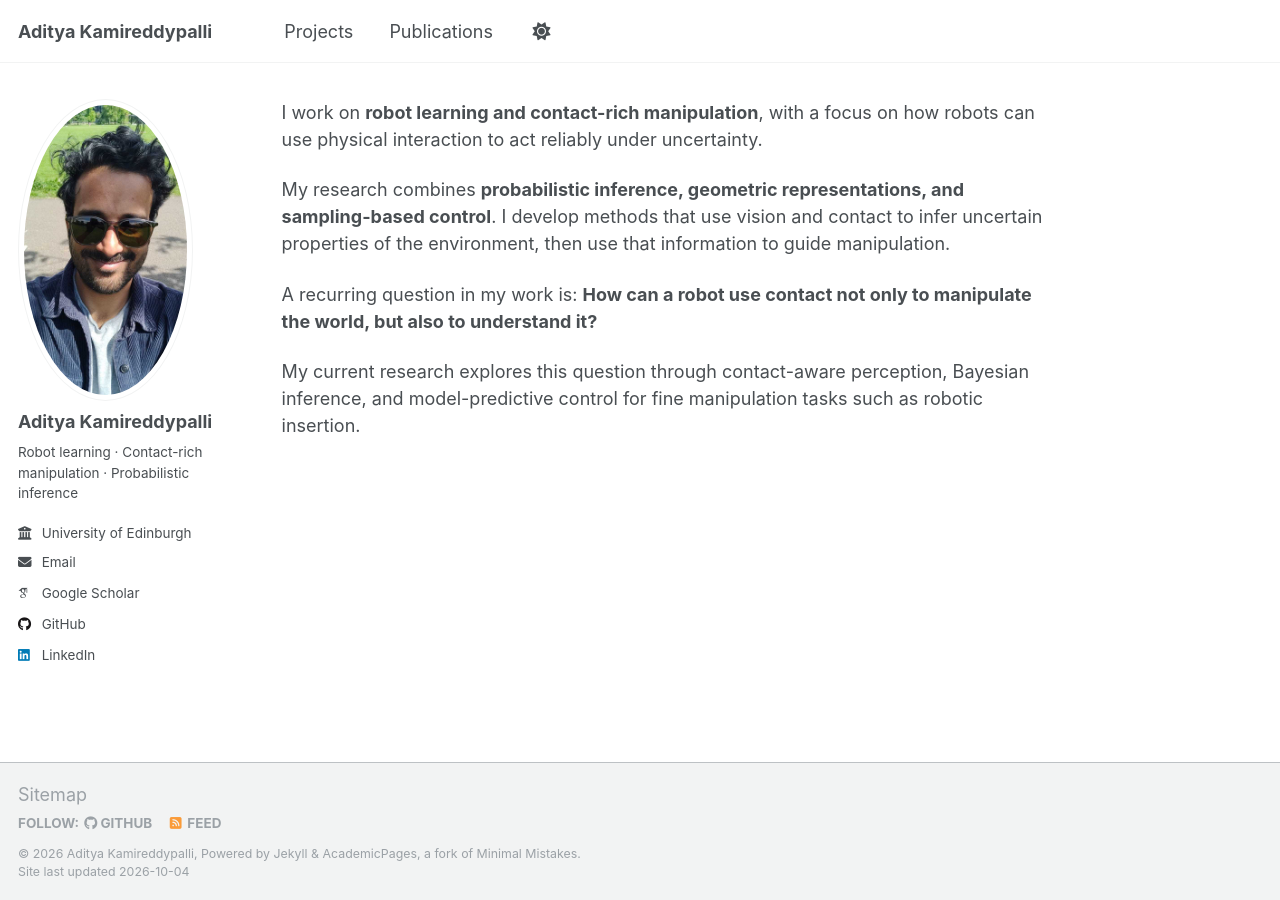
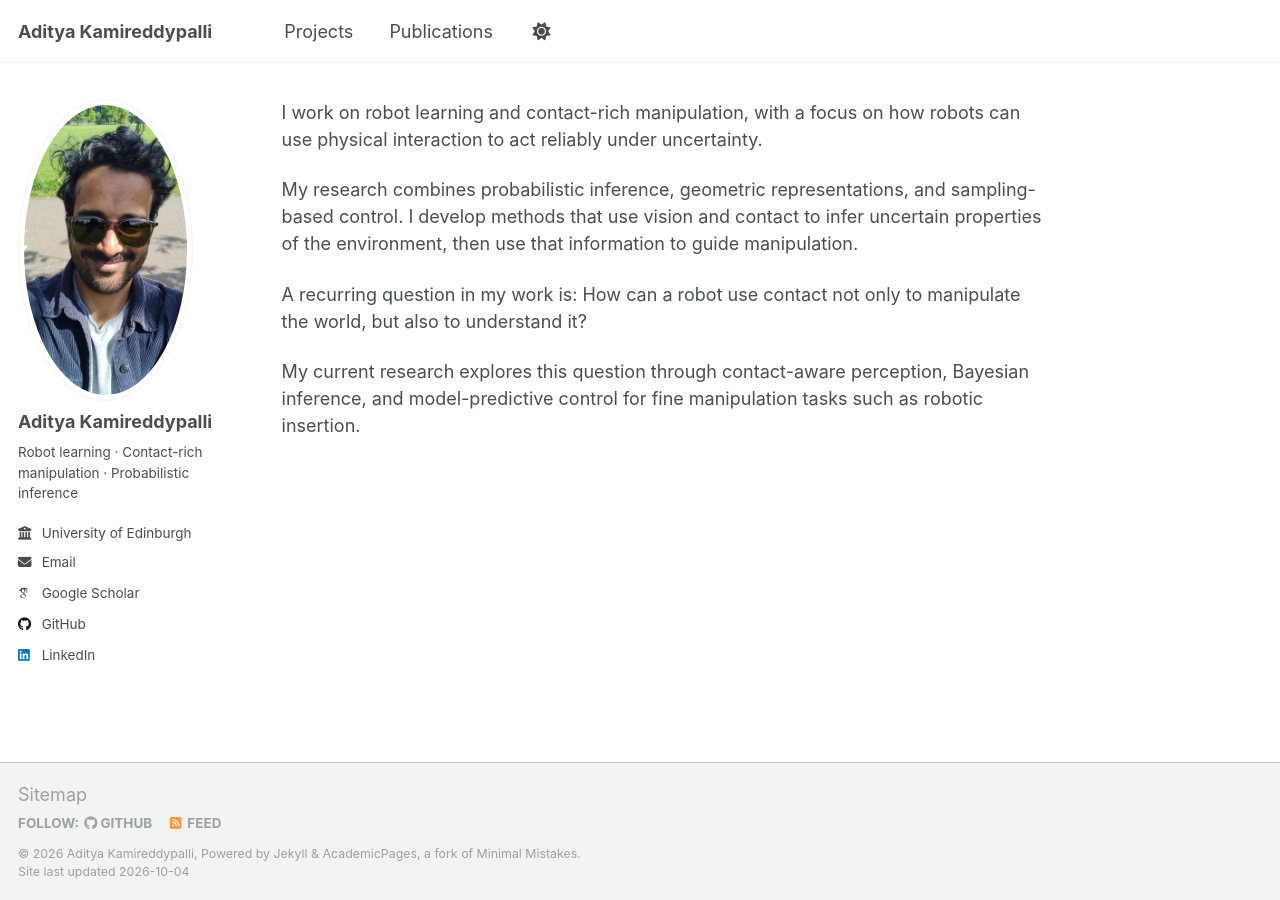
Before and after one commit to kamiradi/kamiradi.github.io, a Jekyll site: the page built from src/data/home-intro.md, in a window 1280 px wide. Built offline with Jekyll 4.4.1, drawn with Linux system fonts in a browser that asks for light colours; some web fonts are replaced; our own code applies the rules of GitHub Pages for plain Markdown files; a script that is not in the unit is left out.

```diff
--- a/src/data/home-intro.md
+++ b/src/data/home-intro.md
@@ -1,7 +1,7 @@
-I work on **robot learning and contact-rich manipulation**, with a focus on how robots can use physical interaction to act reliably under uncertainty.
+I work on robot learning and contact-rich manipulation, with a focus on how robots can use physical interaction to act reliably under uncertainty.
 
-My research combines **probabilistic inference, geometric representations, and sampling-based control**. I develop methods that use vision and contact to infer uncertain properties of the environment, then use that information to guide manipulation.
+My research combines probabilistic inference, geometric representations, and sampling-based control. I develop methods that use vision and contact to infer uncertain properties of the environment, then use that information to guide manipulation.
 
-A recurring question in my work is: **How can a robot use contact not only to manipulate the world, but also to understand it?**
+A recurring question in my work is: How can a robot use contact not only to manipulate the world, but also to understand it?
 
 My current research explores this question through contact-aware perception, Bayesian inference, and model-predictive control for fine manipulation tasks such as robotic insertion.
```
